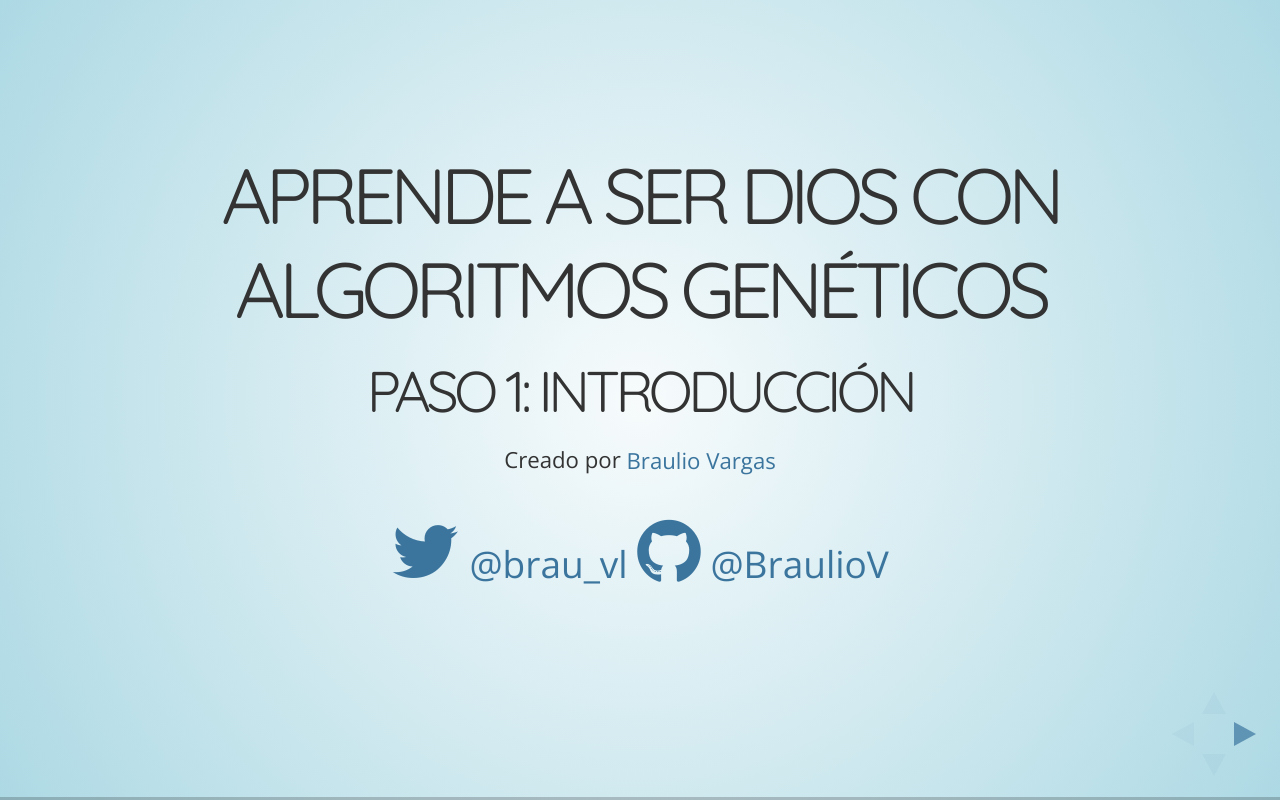
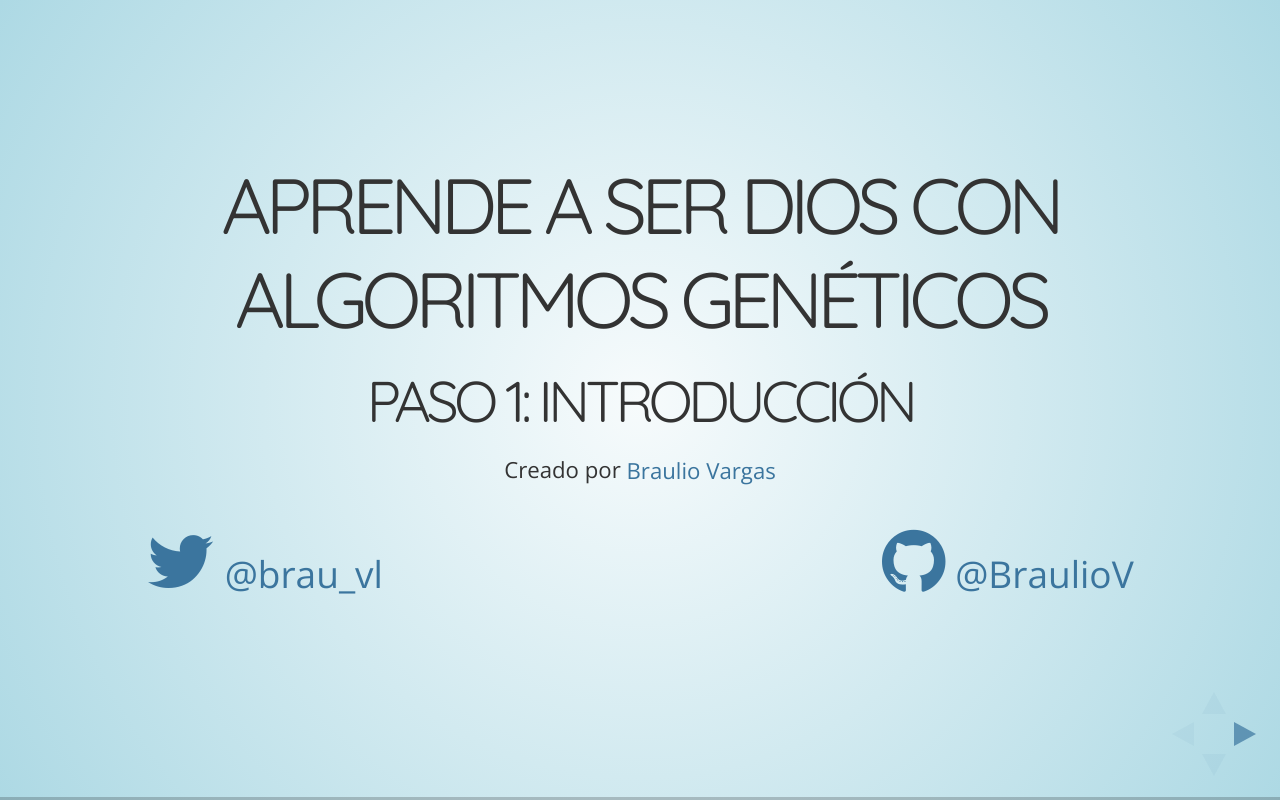
Before and after one commit to BraulioV/Aprende-a-ser-dios-con-algoritmos-geneticos, a website: page index.html in a window 1280 px wide. Drawn offline with nearby package versions, Linux system fonts and the light colour scheme.

Commit message:
layout de los iconos terminado, portada terminada

```diff
--- a/index.html
+++ b/index.html
@@ -42,8 +42,8 @@
 				<small>Creado por <a href="https://github.com/BraulioV">Braulio Vargas</a></small>
 			    </p>
 			    <p>
-			      <a href="https://twitter.com/brau_vl"><i class="fa fa-twitter fa-2x" aria-hidden="true"></i> @brau_vl</a>
-			      <a href="https://github.com/BraulioV"><i class="fa fa-github fa-2x" aria-hidden="true"></i> @BraulioV</a>
+			      <a href="https://twitter.com/brau_vl" style="float:left"><i class="fa fa-twitter fa-2x" aria-hidden="true"></i> @brau_vl</a>
+			      <a href="https://github.com/BraulioV" style="float:right"xd><i class="fa fa-github fa-2x" aria-hidden="true"></i> @BraulioV</a>
 			    </p>
 			  </section>
 			  <section>Slide 2</section>
```
